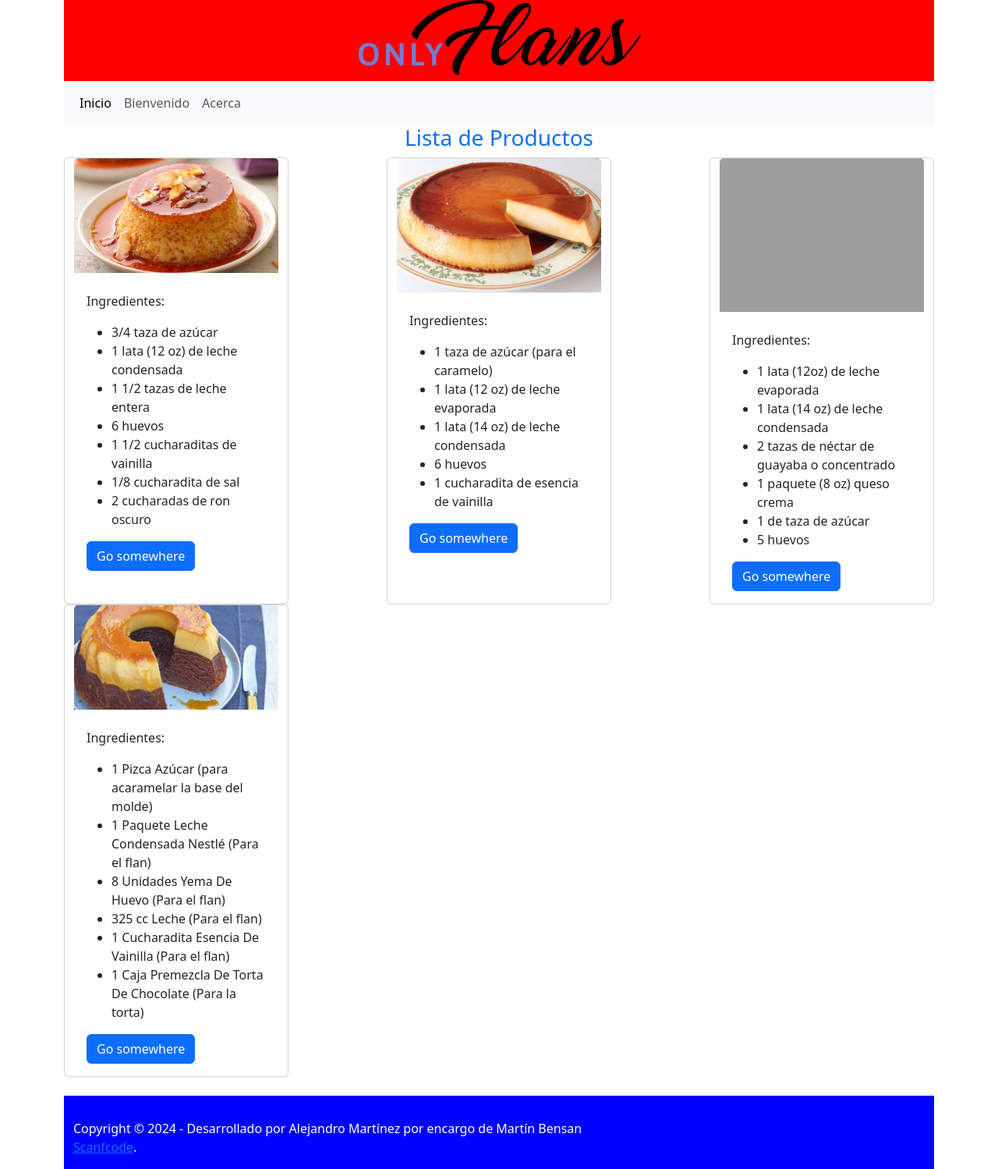
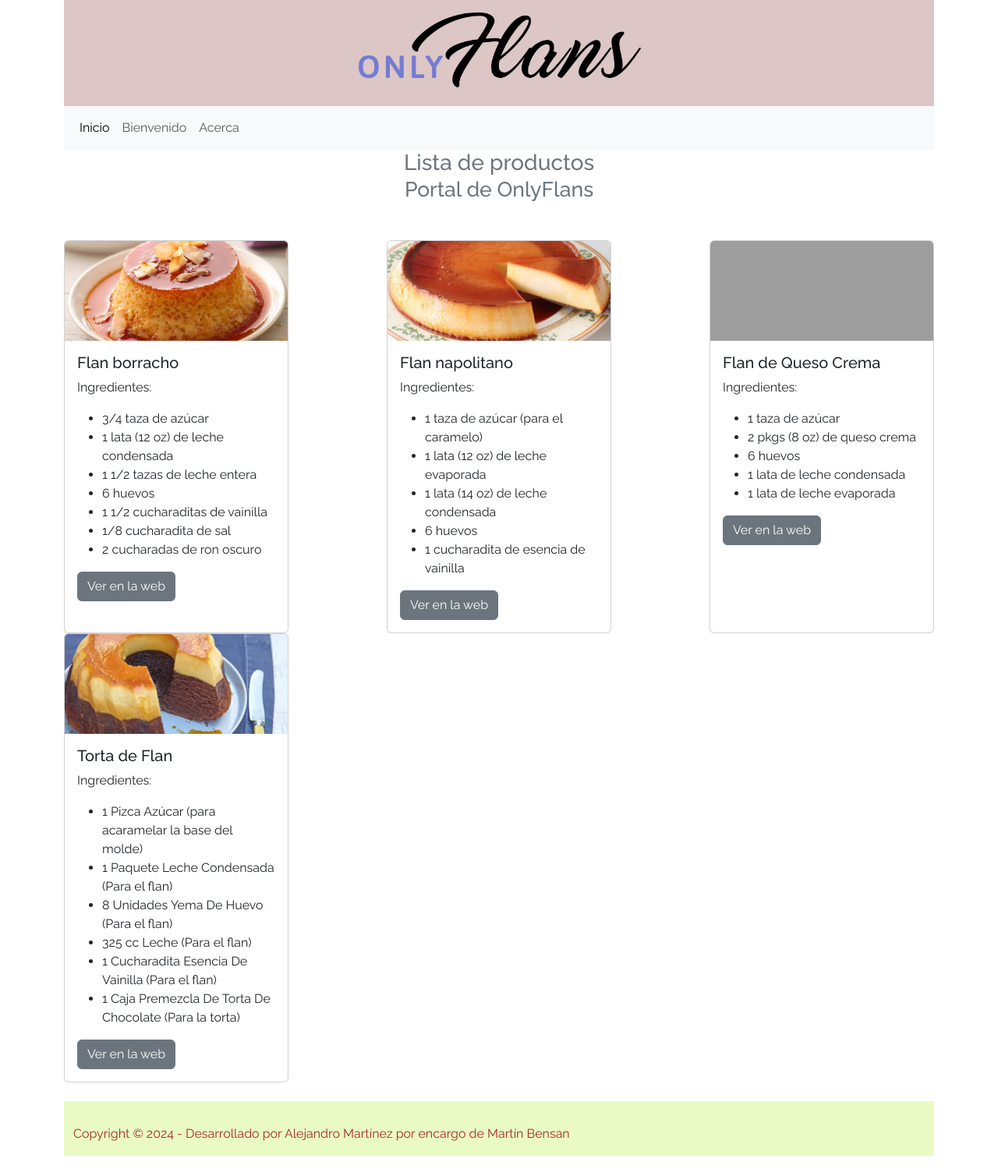
Before and after one commit to janusreal/onlyflans, a Django app: page / in a window 1280 px wide. Shown: the whole page at 78% size. Run offline with Django 5.2, Linux system fonts and the light colour scheme; grey boxes are pictures that could not be loaded.

Commit message:
[update] modificacion de views, urls, templates

```diff
--- a/main/flanes.py
+++ b/main/flanes.py
@@ -5,6 +5,7 @@ flanes = [
      'id': 1,
      'titulo':'Flan borracho',
      'img': static('flan-borracho.jpeg'),
+     'enlace': 'https://www.quericavida.com/recetas/flan-borracho/75e74584-3667-4da7-ba83-b5366f230048',
      'ingredientes': [
          '3/4 taza de azúcar',
          '1 lata (12 oz) de leche condensada',
@@ -18,6 +19,7 @@ flanes = [
         'id': 2,
         'titulo':'Flan napolitano',
         'img': static('flan-napolitano-foto-principal.jpg'),
+        'enlace': 'https://www.bonviveur.es/recetas/flan-napolitano',
         'ingredientes': [
          '1 taza de azúcar (para el caramelo)',
          '1 lata (12 oz) de leche evaporada',
@@ -28,24 +30,25 @@ flanes = [
      },
      {
       'id': 3,
-     'titulo':'Flan de queso y guayaba',
+     'titulo':'Flan de Queso Crema',
      'img': static('flan-de-queso-caramel-topped-cream-cheese-custard.jpg'),
+     'enlace': 'https://www.goya.com/es/recipes/flan-de-queso-caramel-topped-cream-cheese-custard',
      'ingredientes': [
-         '1 lata (12oz) de leche evaporada',
-         '1 lata (14 oz) de leche condensada',
-         '2 tazas de néctar de guayaba o concentrado',
-         '1 paquete (8 oz) queso crema',
-         '1 de taza de azúcar',
-         '5 huevos'
+         '1 taza de azúcar',
+         '2 pkgs (8 oz) de queso crema',
+         '6 huevos',
+         '1 lata de leche condensada',
+         '1 lata de leche evaporada'
      ]
      },
      {
       'id':4,
      'titulo':'Torta de Flan',
      'img': static('torta-de-flan.webp'),
+     'enlace': 'https://www.recetasnestle.com.ar/recetas/torta-flan',
      'ingredientes': [
          '1 Pizca Azúcar (para acaramelar la base del molde)',
-         '1 Paquete Leche Condensada Nestlé (Para el flan)',
+         '1 Paquete Leche Condensada (Para el flan)',
          '8 Unidades Yema De Huevo (Para el flan)',
          '325 cc Leche (Para el flan)',
          '1 Cucharadita Esencia De Vainilla (Para el flan)',
--- a/main/static/css/styles.css
+++ b/main/static/css/styles.css
@@ -1,4 +1,40 @@
 footer{
-    background-color: blue;
+    background-color: rgb(233, 250, 196);
     padding-top: 30px;
+    color: brown;
 }
+
+.crop-image {
+    width: 100%;
+    height: 8rem;
+    object-fit: cover;
+    overflow: hidden;
+  }
+
+body {
+    font-family: "Raleway", sans-serif;
+    font-optical-sizing: auto;
+    font-weight: 400;
+    font-style: normal;
+  }
+
+.flanboy{
+  font-family: "Libre Baskerville", serif;
+  font-weight: 700;
+  font-style: normal;
+}
+
+/* animacion */
+
+#img-emergente{
+  width: 100%;
+  animation-name:  emergente;
+  animation-duration: 4s;
+  position: relative;
+}
+
+@keyframes emergente{
+  0% (left: 0; top: 0px);
+  50% (left: 0; top: 100px);
+  100% (left: 0; top: 200px);
+}
--- a/main/templates/base.html
+++ b/main/templates/base.html
@@ -6,6 +6,11 @@
     <meta name="viewport" content="width=device-width, initial-scale=1.0">
     <title>Bienvenido a onlyflans</title>
     <link href="https://cdn.jsdelivr.net/npm/bootstrap@5.3.3/dist/css/bootstrap.min.css" rel="stylesheet" integrity="sha384-QWTKZyjpPEjISv5WaRU9OFeRpok6YctnYmDr5pNlyT2bRjXh0JMhjY6hW+ALEwIH" crossorigin="anonymous">
+    <link rel="preconnect" href="https://fonts.googleapis.com">
+    <link rel="preconnect" href="https://fonts.gstatic.com" crossorigin>
+    <link href="https://fonts.googleapis.com/css2?family=Raleway:ital,wght@0,100..900;1,100..900&display=swap" rel="stylesheet">
+    <link href="https://fonts.googleapis.com/css2?family=Libre+Baskerville:ital,wght@0,400;0,700;1,400&family=Raleway:ital,wght@0,100..900;1,100..900&display=swap" rel="stylesheet">
+
 
     <link rel="stylesheet" href="{% static 'css/styles.css' %}">
     {% block css %}
--- a/main/templates/index.html
+++ b/main/templates/index.html
@@ -4,14 +4,14 @@
     {% block contenido %}
 
     <div class="container">
-        <h3 class="text-center text-primary">Lista de Productos</h3>
+        <h3 class="text-center text-secondary mb-5">{{ titulo}}<br><span style="font-size: 0.95em">{{ epigrafe}}</span></h3>
         <div class="row justify-content-between">
 
             {% for flan in flanes %}
-            <div class="card" style="width: 18rem;">
-                <img src="{{ flan.img }}" class="card-img-top" alt="...">
+            <div class="card p-0" style="width: 18rem;">
+                <img src="{{ flan.img }}" class="card-img-top crop-image" alt="...">
                 <div class="card-body">
-                  <h5 class="card-title">{{ key.titulo }}</h5>
+                  <h5 class="card-title">{{ flan.titulo }}</h5>
                   <p class="card-text">
                     <span>Ingredientes:</span>
                     <ul>
@@ -20,7 +20,7 @@
                         {% endfor %}
                     </ul>
                   </p>
-                  <a href="#" class="btn btn-primary">Go somewhere</a>
+                  <a href="{{ flan.enlace }}" target="_blank" class="btn btn-secondary">Ver en la web</a>
                 </div>
               </div>
               {% endfor %}
--- a/main/templates/parts/footer.html
+++ b/main/templates/parts/footer.html
@@ -1,10 +1,9 @@
   <!-- Site footer -->
-  <footer class="site-footer text-white mt-4">
+  <footer class="site-footer mt-4">
     <div class="container">
       <div class="row">
         <div class="col-md-8 col-sm-6 col-xs-12">
           <p class="copyright-text">Copyright &copy; 2024 - Desarrollado por Alejandro Martínez por encargo de Martín Bensan
-       <a href="#">Scanfcode</a>.
           </p>
         </div>
       </div>
--- a/main/templates/parts/header.html
+++ b/main/templates/parts/header.html
@@ -1,5 +1,5 @@
 {% load static %}
-<div style="background: red;" class="container">
+<div style="background: rgb(220, 198, 198);" class="container py-3">
     <div class="col-4 offset-4">
         <img src="{% static 'logo_onlyflans.png' %}" alt="logo" class="img-fluid">
     </div>
--- a/main/views.py
+++ b/main/views.py
@@ -8,7 +8,8 @@ from main.flanes import flanes
 def index(req):
 
     context = {
-    'titulo':'Portal Onlyflans',
+    'titulo':'Lista de productos',
+    'epigrafe': 'Portal de OnlyFlans',
     'esAdmin': True,
     'nombre': 'Alejandro Martínez',
     'flanes': flanes
@@ -16,7 +17,15 @@ def index(req):
     return render(req, "index.html", context )
 
 def about(req):
-    return render(req, "about.html", {} )
+    context = {
+        'titulo':'Acerca de nosotros'
+    }
+    return render(req, "about.html", context )
 
 def welcome(req):
-    return render(req, "welcome.html", {} )
+    context = {
+        'titulo':'Bienvenido',
+        'esAdmin': True,
+        'nombre': 'Alejandro Martínez',
+    }
+    return render(req, "welcome.html", context )
```
Also changed, not shown: main/templates/about.html (+31 -2 lines), main/templates/welcome.html (+25 -2 lines), db.sqlite3, main/static/FLANBOY.png (added), main/static/flan-sorpresa.jpg (added), main/static/fondo-about-of.png (added), main/static/hombre-asombrado.png (added), main/templates/parts/formulario.html (added), 2 other files.
